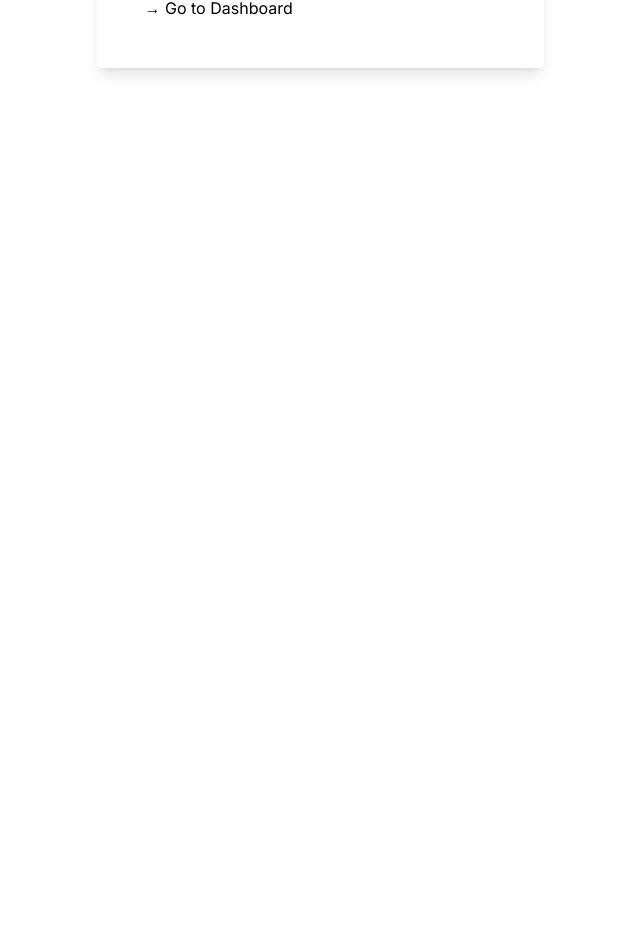
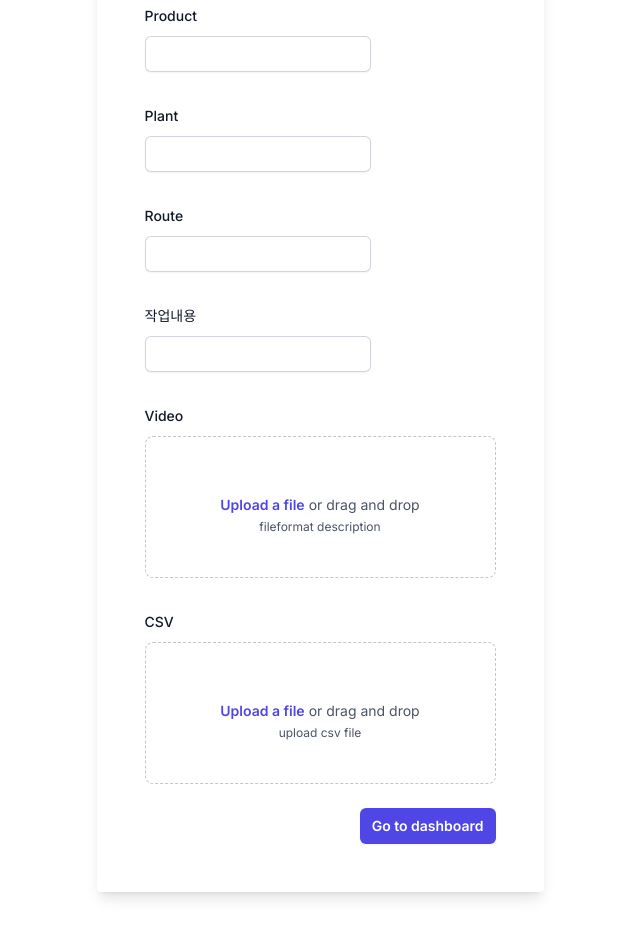
Before and after one commit to kk0in/VividReview, a Next.js app in the folder client/: page / in a window 1280 px wide. Shown: the part 280-1218 px from the top of the page, without its empty margins (320-960 px from the left). Before the commit the page ends 800 px from the top, so only its background shows below. Built offline with nearby package versions, Linux system fonts and the light colour scheme.

Commit message:
basic form

```diff
--- a/client/src/app/page.tsx
+++ b/client/src/app/page.tsx
@@ -7,7 +7,7 @@ export default function Home() {
       <div className="relative flex place-items-center ">
         <div>
           <div className='rounded overflow-hidden shadow-lg p-12 bg-white '>
-            GBM, Product, Plant, Route, 작업내용
+            {/* GBM, Product, Plant, Route, 작업내용 */}
             <form>
               <div className="mt-10 grid grid-cols-1 gap-x-6 gap-y-8 sm:grid-cols-6">
                 <div className="sm:col-span-4">
@@ -18,18 +18,137 @@ export default function Home() {
                     <div className="flex rounded-md shadow-sm ring-1 ring-inset ring-gray-300 focus-within:ring-2 focus-within:ring-inset focus-within:ring-indigo-600 sm:max-w-md">
                       <input
                         type="text"
-                        name="username"
-                        id="username"
-                        autoComplete="username"
+                        name="GBM"
+                        id="GBM"
+                        autoComplete="GBM"
                         className="block flex-1 border-0 bg-transparent py-1.5 pl-1 text-gray-900 placeholder:text-gray-400 focus:ring-0 sm:text-sm sm:leading-6"
                       />
                     </div>
                   </div>
                 </div>
+                <div className="sm:col-span-4">
+                  <label htmlFor="Product" className="block text-sm font-medium leading-6 text-gray-900">
+                    Product
+                  </label>
+                  <div className="mt-2">
+                    <div className="flex rounded-md shadow-sm ring-1 ring-inset ring-gray-300 focus-within:ring-2 focus-within:ring-inset focus-within:ring-indigo-600 sm:max-w-md">
+                      <input
+                        type="text"
+                        name="product"
+                        id="product"
+                        autoComplete="product"
+                        className="block flex-1 border-0 bg-transparent py-1.5 pl-1 text-gray-900 placeholder:text-gray-400 focus:ring-0 sm:text-sm sm:leading-6"
+                      />
+                    </div>
+                  </div>
+                </div>
+                <div className="sm:col-span-4">
+                  <label htmlFor="Plant" className="block text-sm font-medium leading-6 text-gray-900">
+                    Plant
+                  </label>
+                  <div className="mt-2">
+                    <div className="flex rounded-md shadow-sm ring-1 ring-inset ring-gray-300 focus-within:ring-2 focus-within:ring-inset focus-within:ring-indigo-600 sm:max-w-md">
+                      <input
+                        type="text"
+                        name="plant"
+                        id="plant"
+                        autoComplete="plant"
+                        className="block flex-1 border-0 bg-transparent py-1.5 pl-1 text-gray-900 placeholder:text-gray-400 focus:ring-0 sm:text-sm sm:leading-6"
+                      />
+                    </div>
+                  </div>
+
+                </div>
+                <div className="sm:col-span-4">
+                  <label htmlFor="Route" className="block text-sm font-medium leading-6 text-gray-900">
+                    Route
+                  </label>
+                  <div className="mt-2">
+                    <div className="flex rounded-md shadow-sm ring-1 ring-inset ring-gray-300 focus-within:ring-2 focus-within:ring-inset focus-within:ring-indigo-600 sm:max-w-md">
+                      <input
+                        type="text"
+                        name="route"
+                        id="route"
+                        autoComplete="route"
+                        className="block flex-1 border-0 bg-transparent py-1.5 pl-1 text-gray-900 placeholder:text-gray-400 focus:ring-0 sm:text-sm sm:leading-6"
+                      />
+                    </div>
+                  </div>
+                </div>
+                <div className="sm:col-span-4">
+                  <label htmlFor="work-description" className="block text-sm font-medium leading-6 text-gray-900">
+                    작업내용
+                  </label>
+                  <div className="mt-2">
+                    <div className="flex rounded-md shadow-sm ring-1 ring-inset ring-gray-300 focus-within:ring-2 focus-within:ring-inset focus-within:ring-indigo-600 sm:max-w-md">
+                      <input
+                        type="text"
+                        name="work-description"
+                        id="work-description"
+                        autoComplete="work-description"
+                        className="block flex-1 border-0 bg-transparent py-1.5 pl-1 text-gray-900 placeholder:text-gray-400 focus:ring-0 sm:text-sm sm:leading-6"
+                      />
+                    </div>
+                  </div>
+
+                </div>
+                <div className="col-span-full">
+              <label htmlFor="video" className="block text-sm font-medium leading-6 text-gray-900">
+                Video
+              </label>
+              <div className="mt-2 flex justify-center rounded-lg border border-dashed border-gray-900/25 px-6 py-10">
+                <div className="text-center">
+                  {/* <PhotoIcon className="mx-auto h-12 w-12 text-gray-300" aria-hidden="true" /> */}
+                  <div className="mt-4 flex text-sm leading-6 text-gray-600">
+                    <label
+                      htmlFor="file-upload"
+                      className="relative cursor-pointer rounded-md bg-white font-semibold text-indigo-600 focus-within:outline-none focus-within:ring-2 focus-within:ring-indigo-600 focus-within:ring-offset-2 hover:text-indigo-500"
+                    >
+                      <span>Upload a file</span>
+                      <input id="file-upload" name="file-upload" type="file" className="sr-only" />
+                    </label>
+                    <p className="pl-1">or drag and drop</p>
+                  </div>
+                  <p className="text-xs leading-5 text-gray-600">fileformat description</p>
+                </div>
+              </div>
+            </div>
+            <div className="col-span-full">
+              <label htmlFor="csv" className="block text-sm font-medium leading-6 text-gray-900">
+                CSV
+              </label>
+              <div className="mt-2 flex justify-center rounded-lg border border-dashed border-gray-900/25 px-6 py-10">
+                <div className="text-center">
+                  {/* <PhotoIcon className="mx-auto h-12 w-12 text-gray-300" aria-hidden="true" /> */}
+                  <div className="mt-4 flex text-sm leading-6 text-gray-600">
+                    <label
+                      htmlFor="csv-file-upload"
+                      className="relative cursor-pointer rounded-md bg-white font-semibold text-indigo-600 focus-within:outline-none focus-within:ring-2 focus-within:ring-indigo-600 focus-within:ring-offset-2 hover:text-indigo-500"
+                    >
+                      <span>Upload a file</span>
+                      <input id="csv-file-upload" name="csv-file-upload" type="file" className="sr-only" />
+                    </label>
+                    <p className="pl-1">or drag and drop</p>
+                  </div>
+                  <p className="text-xs leading-5 text-gray-600">upload csv file</p>
+                </div>
+              </div>
+            </div>
+
+
+
+              </div>
+
+              <div className="mt-6 flex items-center justify-end gap-x-6">
+                <button
+                  type="submit"
+                  className="rounded-md bg-indigo-600 px-3 py-2 text-sm font-semibold text-white shadow-sm hover:bg-indigo-500 focus-visible:outline focus-visible:outline-2 focus-visible:outline-offset-2 focus-visible:outline-indigo-600"
+                >
+                  <Link href="/dashboard">Go to dashboard</Link>
+                </button>
               </div>
             </form>
             <div>
-              <Link href="/dashboard">→ Go to Dashboard</Link>
             </div>
           </div>
         </div>
```
